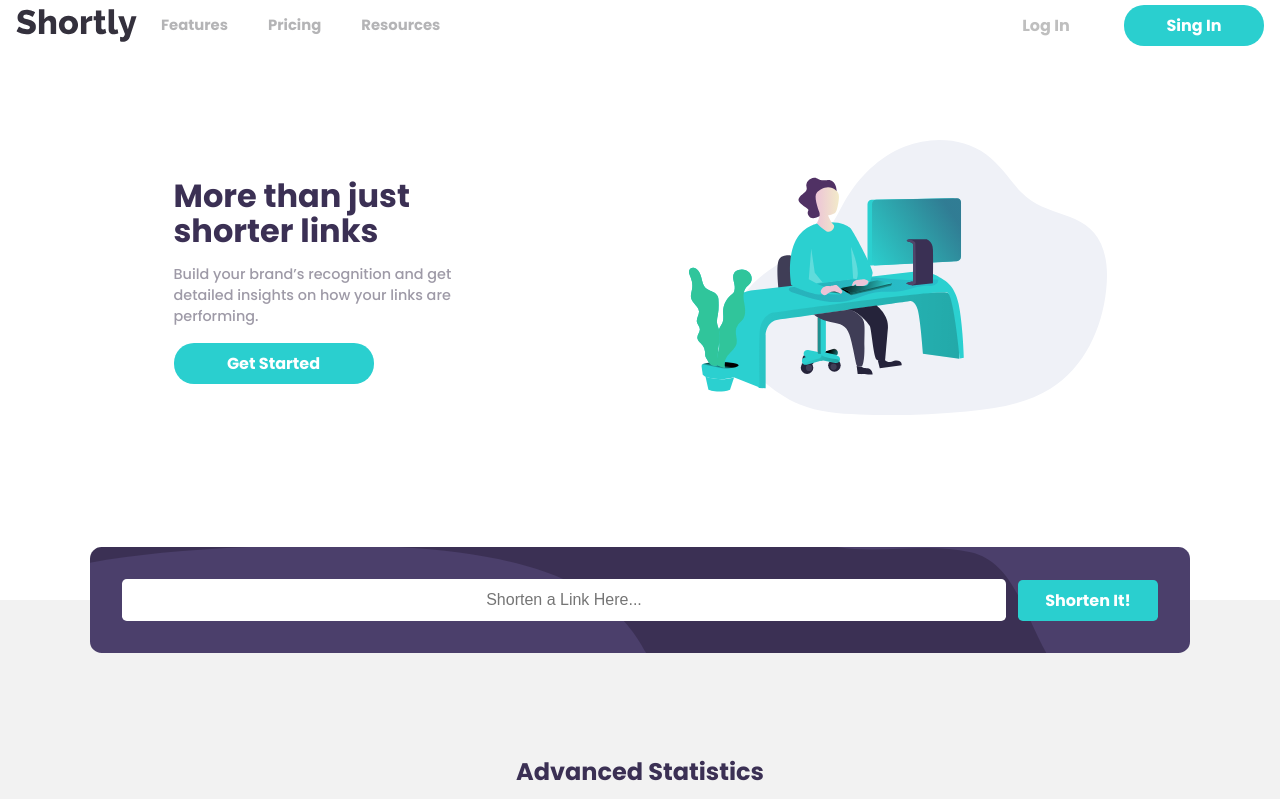
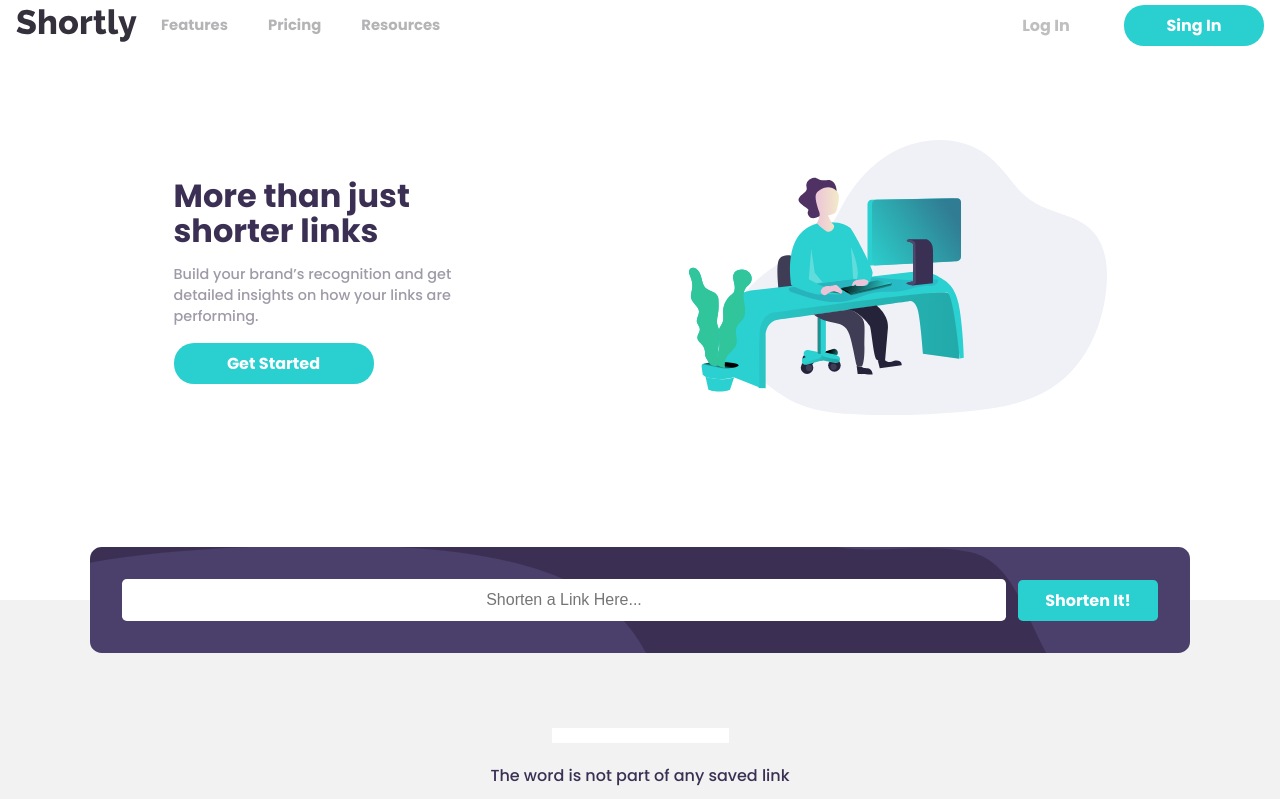
Before and after one commit to Aviscad/url-shortener, a React (Vite) app: page / in a window 1280 px wide. Shown: the top 799 px of the page. Built offline with nearby package versions, Linux system fonts and the light colour scheme.

Commit message:
Starting to Implemnt Search Functionality for Already Saved Links

```diff
--- a/src/components/Main/Main.tsx
+++ b/src/components/Main/Main.tsx
@@ -1,5 +1,8 @@
+import { ChangeEvent, FormEvent, useEffect, useState } from 'react'
+
+import useDebounce from '../../hooks/useDebounce'
 import useLocalStorage from '../../hooks/useLocalStorage'
-import { LinksType } from '../../services/services'
+import { filterLocalStorage, LinksType } from '../../services/services'
 import BoostLinks from '../BoostLinks/BoostLinks'
 import CardContainer from '../CardContainer/CardContainer'
 import ShortenedLinks from '../ShortenedLinks/ShortenedLinks'
@@ -8,6 +11,20 @@ import styles from './Main.module.scss'
 
 const Main = () => {
 	const [setLocalStorage, delItemLocalStorage, links] = useLocalStorage('links')
+	const [helper, setHelper] = useState(links || [])
+	const [word, setWord] = useState('')
+	const debouncedValue = useDebounce(word)
+
+	const handleSubmit = (e: FormEvent<HTMLFormElement>) => {
+		e.preventDefault()
+		const values = filterLocalStorage(debouncedValue, links)
+		setHelper(values)
+	}
+
+	const handleChange = (e: ChangeEvent<HTMLInputElement>) => {
+		const text = e.target.value
+		setWord(text)
+	}
 
 	const handleFormSubmit = (info: LinksType) => {
 		const newArr = [...links]
@@ -15,14 +32,25 @@ const Main = () => {
 		setLocalStorage(JSON.stringify(newArr))
 	}
 
+	useEffect(() => {
+		setHelper(filterLocalStorage(debouncedValue, links))
+	}, [debouncedValue])
+
 	return (
 		<main className={styles.container}>
 			<Shortener
 				handleSubmit={handleFormSubmit}
 				links={links}
 			/>
+			<form onSubmit={handleSubmit}>
+				<input
+					type='search'
+					value={word}
+					onChange={handleChange}
+				/>
+			</form>
 			<ShortenedLinks
-				list={links}
+				list={debouncedValue === '' ? links : helper}
 				handleDelete={delItemLocalStorage}
 			/>
 			<CardContainer />
--- a/src/components/ShortenedLinks/ShortenedLinks.tsx
+++ b/src/components/ShortenedLinks/ShortenedLinks.tsx
@@ -5,16 +5,11 @@ interface ShortenedLinksProps {
 	list: LinksType[]
 	handleDelete: (value: string) => void
 }
-
-/*
-	TO DO:
-	- Create New Styles for ShortenerResults Container
-	- Remove Relative Position from ShortenerResults
-*/
-
 const ShortenedLinks = ({ list, handleDelete }: ShortenedLinksProps) => {
+	console.log('I render!')
 	return (
 		<>
+			{list.length === 0 && 'The word is not part of any saved link'}
 			{list.map((l) => (
 				<ShortenerResults
 					links={l}
--- /dev/null
+++ b/src/hooks/useDebounce.ts
@@ -0,0 +1,13 @@
+import { useEffect, useState } from 'react'
+export default function useDebounce(value: string, delay = 500) {
+	const [debouncedValue, setDebouncedValue] = useState(value)
+	useEffect(() => {
+		const timer = setTimeout(() => setDebouncedValue(value), delay)
+
+		return () => {
+			clearTimeout(timer)
+		}
+	}, [value, delay])
+
+	return debouncedValue
+}
--- a/src/services/services.ts
+++ b/src/services/services.ts
@@ -20,3 +20,8 @@ export const isAlreadyShortened = (links: LinksType[], link: string) => {
 	})
 	return isShortened.length === 0 ? false : true
 }
+
+export const filterLocalStorage = (word: string, links: LinksType[]) => {
+	const values = links.filter((link) => link.original.includes(word))
+	return values.length > 0 ? values : []
+}
```
